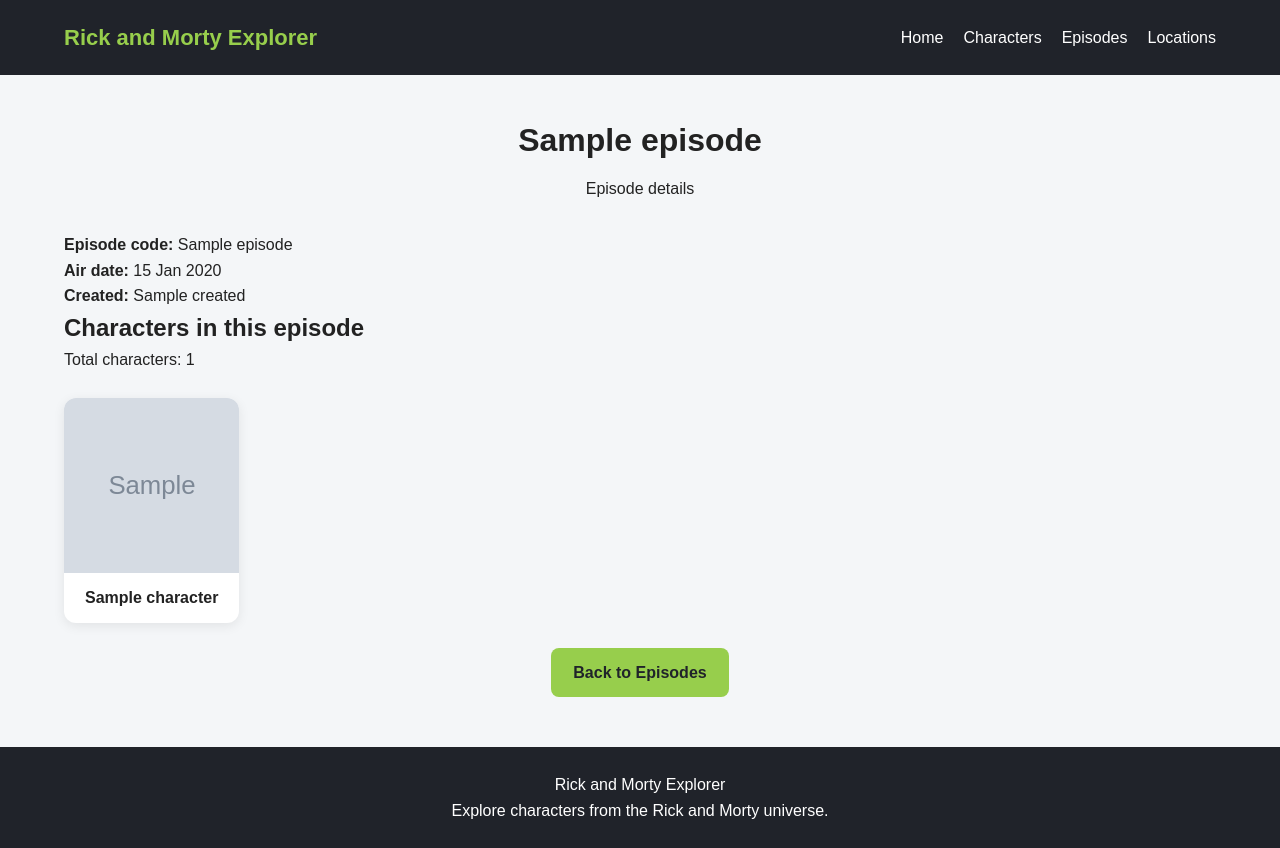
After one commit to zzkaiir/rick-and-morty-explorer, a Node server app: template views/episode-details.ejs in a window 1280 px wide. The commit adds this page. Run offline with Node 20, Linux system fonts and the light colour scheme; the template is opened without the code that fills it: most values are stand-ins (such as "Sample title", 1, 10 or a date in 2020); grey boxes marked "Sample" are stand-in pictures.

Commit message:
Add episodes and locations pages with API caching

```diff
--- a/public/css/style.css
+++ b/public/css/style.css
@@ -405,3 +405,116 @@ main {
         font-size: 26px;
     }
 }
+
+/* Episodes page */
+
+.episodes-grid {
+    display: grid;
+    grid-template-columns: repeat(3, 1fr);
+    gap: 20px;
+    margin-bottom: 50px;
+}
+
+.episode-card {
+    background-color: white;
+    padding: 22px;
+    border-radius: 12px;
+    box-shadow: 0 3px 12px rgba(0, 0, 0, 0.08);
+    border-left: 4px solid #97ce4c;
+    display: block;
+    text-decoration: none;
+    color: inherit;
+    transition: transform 0.2s ease, box-shadow 0.2s ease;
+    cursor: pointer;
+}
+
+.episode-card:hover {
+    transform: translateY(-4px);
+    box-shadow: 0 6px 16px rgba(0, 0, 0, 0.12);
+}
+
+.episode-card h2 {
+    font-size: 20px;
+    margin-bottom: 10px;
+    color: #20232a;
+}
+
+.episode-code {
+    color: #82b83c;
+    font-weight: bold;
+    margin-bottom: 12px;
+}
+
+.episode-card p {
+    margin-bottom: 6px;
+    color: #555;
+}
+
+@media (max-width: 900px) {
+    .episodes-grid {
+        grid-template-columns: repeat(2, 1fr);
+    }
+}
+
+@media (max-width: 600px) {
+    .episodes-grid {
+        grid-template-columns: 1fr;
+    }
+}
+
+/* Episode character cards */
+
+.episode-characters {
+    display: grid;
+    grid-template-columns: repeat(auto-fill, minmax(160px, 1fr));
+    gap: 20px;
+    margin-top: 25px;
+}
+
+.episode-character {
+    display: block;
+    background-color: white;
+    border-radius: 12px;
+    overflow: hidden;
+    text-decoration: none;
+    color: inherit;
+    box-shadow: 0 3px 12px rgba(0, 0, 0, 0.08);
+    transition: transform 0.2s ease;
+}
+
+.episode-character:hover {
+    transform: translateY(-4px);
+}
+
+.episode-character img {
+    width: 100%;
+    aspect-ratio: 1 / 1;
+    object-fit: cover;
+    display: block;
+}
+
+.episode-character h3 {
+    padding: 12px;
+    text-align: center;
+    font-size: 16px;
+}
+
+/* Back to Episodes button */
+
+.back-link {
+    display: block;
+    width: fit-content;
+    margin: 25px auto 50px;
+    padding: 12px 22px;
+    background-color: #97ce4c;
+    color: #20232a;
+    text-decoration: none;
+    font-weight: bold;
+    border-radius: 8px;
+    transition: background-color 0.2s ease, transform 0.2s ease;
+}
+
+.back-link:hover {
+    background-color: #82b83c;
+    transform: translateY(-2px);
+}
--- a/public/js/main.js
+++ b/public/js/main.js
@@ -0,0 +1,13 @@
+function retryImage(img) {
+    const tries = Number(img.dataset.tries || 0);
+
+    if (tries >= 3) return;
+
+    img.dataset.tries = tries + 1;
+
+    const baseSrc = img.src.split("?")[0];
+
+    setTimeout(() => {
+        img.src = baseSrc + "?retry=" + Date.now();
+    }, 1000 * (tries + 1));
+}
--- a/routes/index.js
+++ b/routes/index.js
@@ -11,4 +11,7 @@ router.get("/", (req, res) => {
 router.get("/characters", characterController.showCharacters);
 router.get("/search", characterController.searchCharacters);
 router.get("/character/:id", characterController.showCharacterDetails);
+router.get("/episodes", characterController.showEpisodes);
+router.get("/locations", characterController.showLocations);
+router.get("/episode/:id", characterController.showEpisodeDetails);
 module.exports = router;
--- /dev/null
+++ b/views/episode-details.ejs
@@ -0,0 +1,43 @@
+<%- include("partials/header") %>
+
+<main class="container">
+    <section class="page-heading">
+        <h1><%= episode.name %></h1>
+        <p>Episode details</p>
+    </section>
+
+    <section class="episode-details-card">
+        <p>
+            <strong>Episode code:</strong>
+            <%= episode.episode %>
+        </p>
+
+        <p>
+            <strong>Air date:</strong>
+            <%= episode.air_date %>
+        </p>
+
+        <p>
+            <strong>Created:</strong>
+            <%= episode.created.split("T")[0] %>
+        </p>
+
+        <h2>Characters in this episode</h2>
+
+        <p>Total characters: <%= characters.length %></p>
+
+<div class="episode-characters">
+    <% characters.forEach(character => { %>
+        <a href="/character/<%= character.id %>" class="episode-character">
+            <img src="<%= character.image %>" alt="<%= character.name %>">
+
+            <h3><%= character.name %></h3>
+        </a>
+    <% }) %>
+</div>
+
+        <a href="/episodes" class="back-link">Back to Episodes</a>
+    </section>
+</main>
+
+<%- include("partials/footer") %>
--- a/views/partials/header.ejs
+++ b/views/partials/header.ejs
@@ -6,6 +6,7 @@
     <meta name="viewport" content="width=device-width, initial-scale=1.0">
     <title>Rick and Morty Explorer</title>
     <link rel="stylesheet" href="/css/style.css">
+    <script src="/js/main.js"></script>
 </head>
 <body>
     <header class="site-header">
@@ -15,6 +16,8 @@
             <div class="nav-links">
                 <a href="/">Home</a>
                 <a href="/characters">Characters</a>
+                <a href="/episodes">Episodes</a>
+                <a href="/locations">Locations</a>
             </div>
         </nav>
     </header>
```
Also changed, not shown: controllers/characterController.js (+57 -1 lines), services/rickAndMortyService.js (+92 -16 lines), views/episodes.ejs (+33 -0 lines), views/locations.ejs (added, +34 -0 lines).
